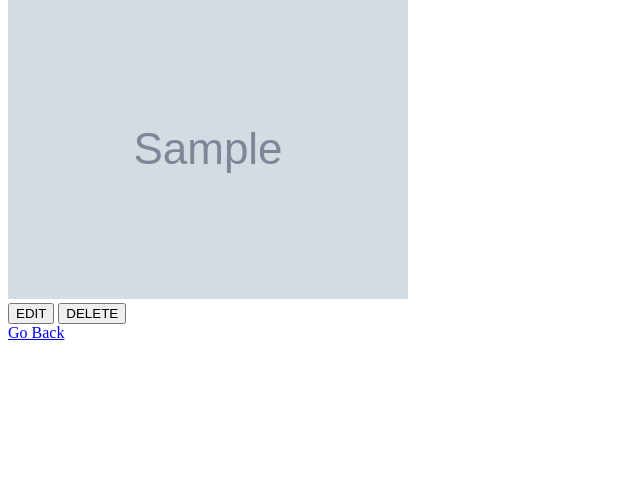
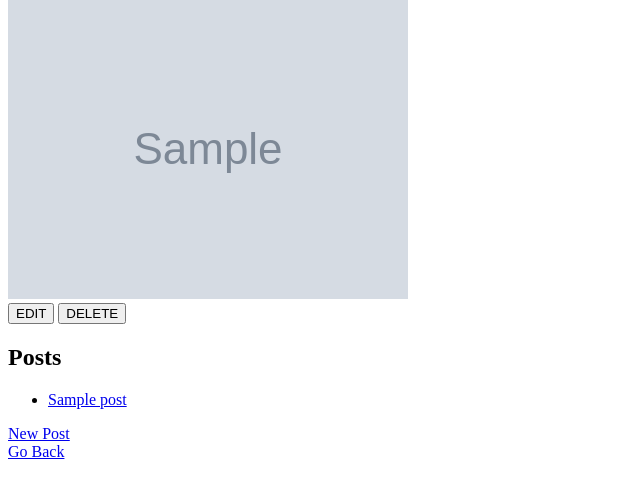
Before and after one commit to AhsanARathore/exercises, a Flask app: page /1 in a window 1280 px wide. Shown: the part 81-579 px from the top of the page, without its empty margins (0-640 px from the left). Run offline with Flask 2, Linux system fonts and the light colour scheme; tables that the repository leaves empty hold one stand-in row (values such as "Sample post"); grey boxes marked "Sample" are stand-in pictures.

Commit message:
blogly part 2, still incomplete

```diff
--- a/flask-blogly/app.py
+++ b/flask-blogly/app.py
@@ -2,7 +2,7 @@
 
 from flask import Flask, request, render_template, redirect, flash, session
 from flask_debugtoolbar import DebugToolbarExtension
-from models import db, connect_db, User
+from models import db, connect_db, User, Post
 
 app = Flask(__name__)
 app.config['SQLALCHEMY_DATABASE_URI'] = 'postgresql:///blogly'
@@ -60,7 +60,28 @@ def edit_user(user_id):
         user.image_url = request.form['image_url']
         db.session.add(user)
         db.session.commit()
-        return redirect('/')
+        return redirect(f'/{user_id}')
     else:
         user = User.query.get_or_404(user_id)
         return render_template("edit_user.html", user=user)
+
+@app.route('/<int:user_id>/posts/new', methods=["POST", "GET"])
+def new_post(user_id):
+
+    if request.method == "POST":
+        user = User.query.get_or_404(user_id)
+        new_post = Post(
+        title = request.form["title"],
+        content = request.form["content"],
+        user=user)
+        db.session.add(new_post)
+        db.session.commit()
+        return redirect(f'/{user_id}')
+    else:
+        user = User.query.get_or_404(user_id)
+        return render_template("new_post.html", user=user)
+
+@app.route('/posts/<int:post_id>')
+def show_post(post_id):
+    post = Post.query.get_or_404(post_id)
+    return render_template("post_page.html", post=post)
--- a/flask-blogly/models.py
+++ b/flask-blogly/models.py
@@ -1,4 +1,5 @@
 from flask_sqlalchemy import SQLAlchemy
+import datetime
 
 db = SQLAlchemy()
 
@@ -22,6 +23,22 @@ class User(db.Model):
     last_name = db.Column(db.Text, nullable=False)
     image_url = db.Column(db.Text, nullable=False, default=default_image)
 
+    posts = db.relationship("Post", backref="user")
+
+
     @property
     def full_name(self):
         return f"{self.first_name} {self.last_name}"
+
+
+
+class Post(db.Model):
+    """user Posts"""
+
+    __tabelname__ = "posts"
+
+    id = db.Column (db.Integer, primary_key=True, autoincrement=True)
+    title = db.Column (db.Text, nullable=False)
+    content = db.Column (db.Text, nullable=False)
+    created_at = db.Column(db.DateTime, nullable=False, default=datetime.datetime.now)
+    user_id = db.Column(db.Integer,db.ForeignKey('users.id'), nullable=False)
--- a/flask-blogly/templates/user_page.html
+++ b/flask-blogly/templates/user_page.html
@@ -20,6 +20,15 @@
       </button>
     </form>
 
+    <h2>Posts</h2>
+    <ul>
+      {% for post in user.posts %}
+      <li><a href="/post/{{post.id}}">{{post.title}}</a></li>
+      {% endfor %}
+    </ul>
+
+    <div><a href="/{{ user.id }}/posts/new">New Post</a></div>
+
     <a href="/">Go Back</a>
   </body>
 </html>
```
Also changed, not shown: flask-blogly/templates/new_post.html (added, +17 -0 lines), flask-blogly/templates/post_page.html (added, +13 -0 lines).
